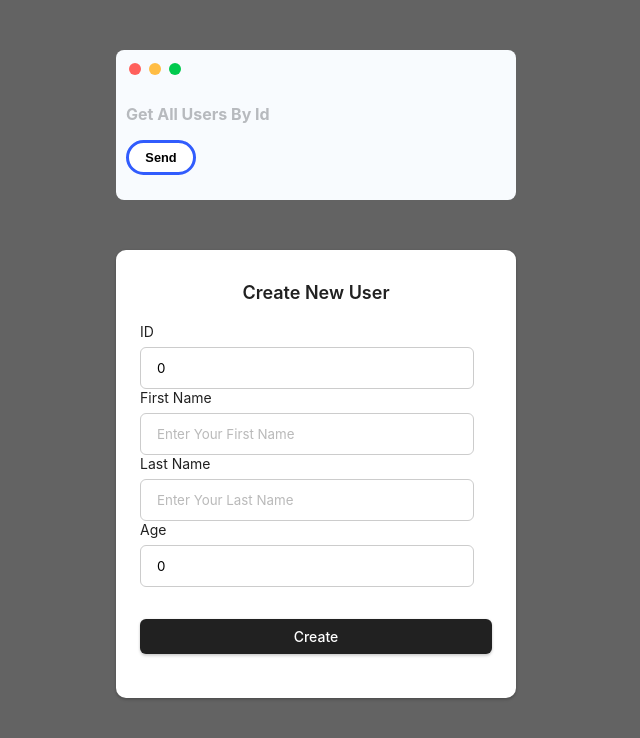
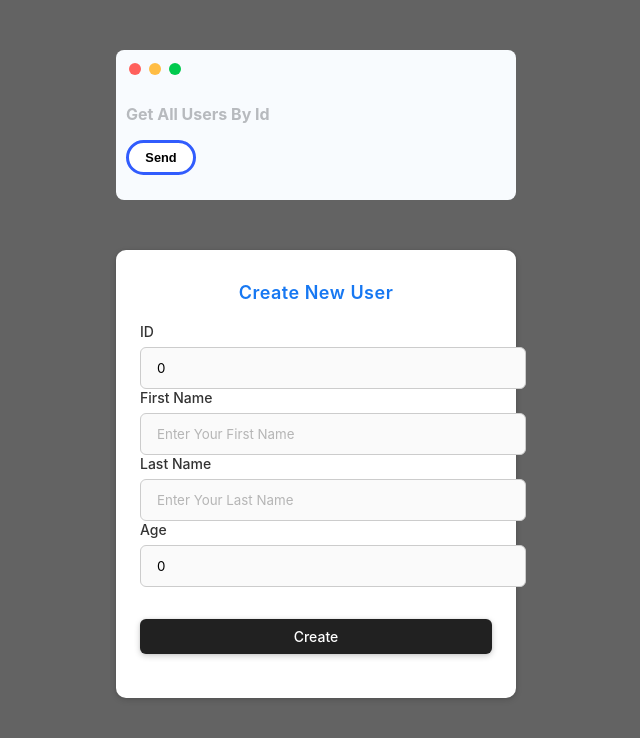
Before and after one commit to Thejan-Rodrigo/user_management, a React (Create React App) app in the folder Frontend/user_management/: page / in a window 1280 px wide. Shown: the top 738 px of the page, without its empty margins (324-964 px from the left). Built offline with nearby package versions, Linux system fonts and the light colour scheme.

Commit message:
Update to new css

```diff
--- a/Frontend/user_management/src/components/form/NewUserForm.jsx
+++ b/Frontend/user_management/src/components/form/NewUserForm.jsx
@@ -32,7 +32,6 @@ function NewUserForm() {
         console.log(formData);
         console.log(idNum);
         console.log(age);
-        console.log(typeof (formData.ID));
         console.log(formData);
         console.log(`ID:${idNum}, FirstName:${formData.FirstName}, LastName:${formData.LastName}, Age:${age}`);
         const res = await axios.post("http://localhost:8080/manageUser/users/insert", {
--- a/Frontend/user_management/src/components/styles/NewUserForm.css
+++ b/Frontend/user_management/src/components/styles/NewUserForm.css
@@ -10,10 +10,15 @@
     gap: 20px;
     box-sizing: border-box;
     border-radius: 10px;
-    box-shadow: 0px 0px 3px rgba(0, 0, 0, 0.084), 0px 2px 3px rgba(0, 0, 0, 0.168);
+    box-shadow: 0px 0px 3px rgba(0, 0, 0, 0.084), 0px 2px 6px rgba(0, 0, 0, 0.15);
     margin-left: auto;
     margin-right: auto;
     margin-top: 50px;
+    transition: box-shadow 0.3s ease;
+}
+
+.form-container:hover {
+    box-shadow: 0px 4px 12px rgba(0, 0, 0, 0.12);
 }
 
 .form-container button:active {
@@ -24,6 +29,8 @@
     text-align: center;
     font-weight: 600;
     font-size: 18px;
+    color: #1778f2;
+    letter-spacing: 0.5px;
 }
 
 .form-container .form {
@@ -40,23 +47,31 @@
 .form-container .form-group label {
     display: block;
     margin-bottom: 5px;
+    font-weight: 500;
+    color: #333;
 }
 
 .form-container .form-group input {
-    width: 300px;
+    width: 100%;
     padding: 12px 16px;
     border-radius: 6px;
     font-family: inherit;
     border: 1px solid #ccc;
+    transition: border-color 0.3s ease, box-shadow 0.3s ease;
+    background-color: #fafafa;
 }
 
 .form-container .form-group input::placeholder {
-    opacity: 0.5;
+    opacity: 0.6;
+    color: #888;
 }
 
-.form-container .form-group input:focus {
+.form-container .form-group input:focus,
+.form-container .form-group input:focus-visible {
     outline: none;
     border-color: #1778f2;
+    box-shadow: 0 0 0 3px rgba(23, 120, 242, 0.15);
+    background-color: #fff;
 }
 
 .form-container .form-submit-btn {
@@ -74,21 +89,26 @@
     margin: 12px 0;
     cursor: pointer;
     border-radius: 6px;
-    box-shadow: 0px 0px 3px rgba(0, 0, 0, 0.084), 0px 2px 3px rgba(0, 0, 0, 0.168);
+    transition: background-color 0.3s ease, transform 0.2s ease;
+    box-shadow: 0px 0px 3px rgba(0, 0, 0, 0.084), 0px 2px 6px rgba(0, 0, 0, 0.2);
 }
 
 .form-container .form-submit-btn:hover {
     background-color: #313131;
+    transform: translateY(-1px);
 }
 
 .form-container .link {
     color: #1778f2;
     text-decoration: none;
+    transition: color 0.3s ease, text-decoration 0.3s ease;
 }
 
 .form-container .signup-link {
     align-self: center;
     font-weight: 500;
+    font-size: 13px;
+    color: #555;
 }
 
 .form-container .signup-link .link {
@@ -97,4 +117,5 @@
 
 .form-container .link:hover {
     text-decoration: underline;
+    color: #125ecf;
 }
```
